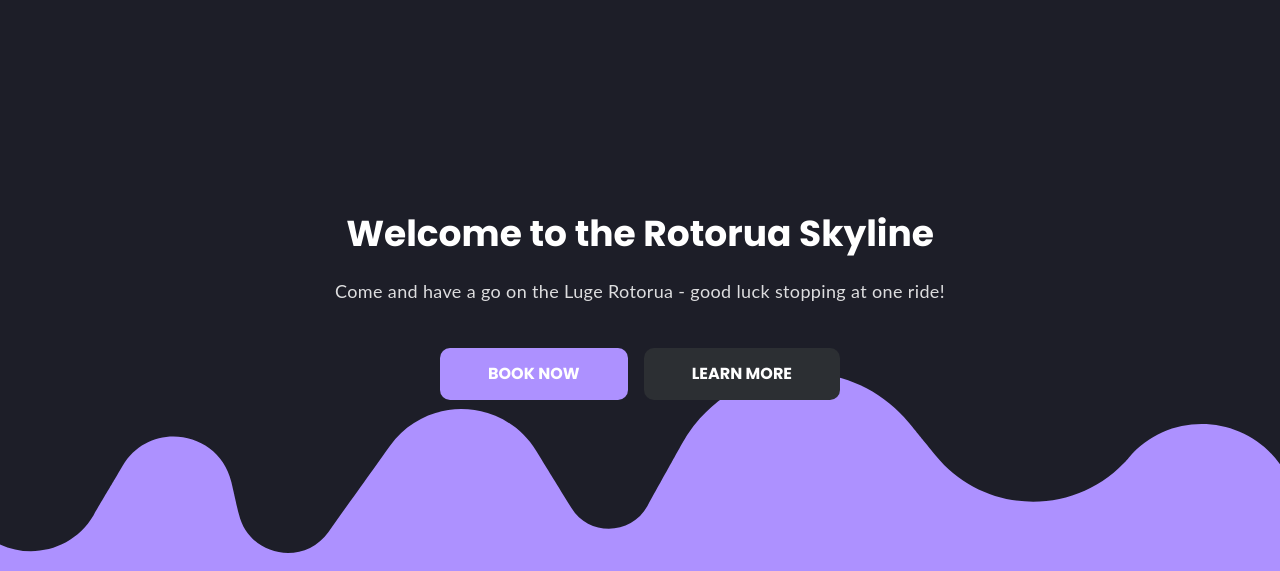
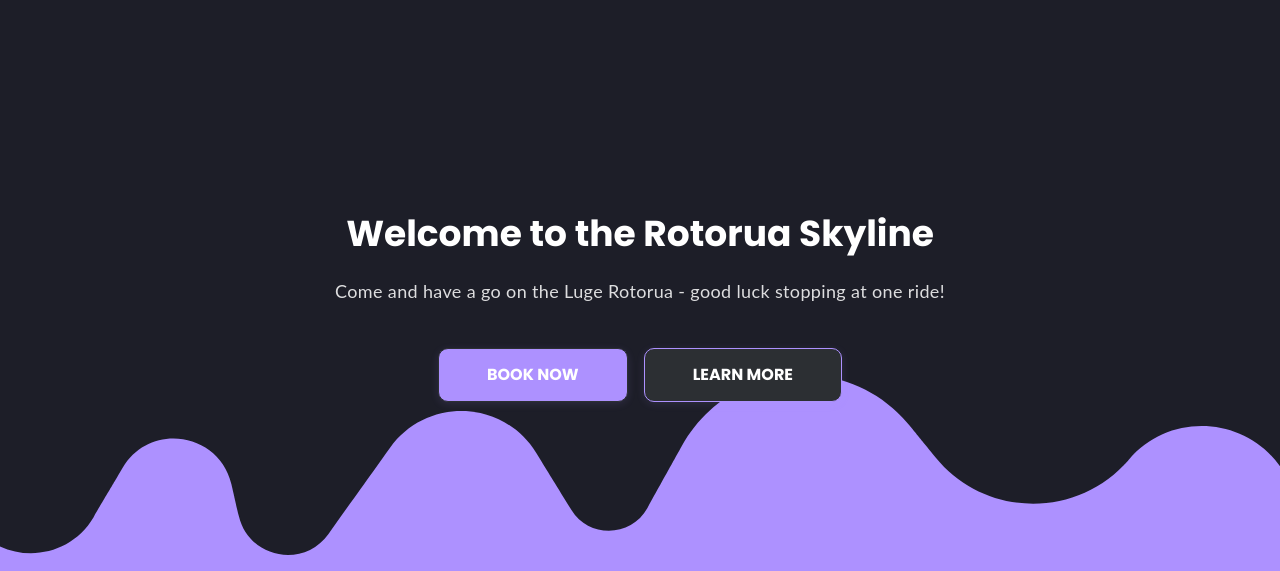
Before and after one commit to leighton075/075.it.com, a PHP site: page / in a window 1280 px wide. Shown: the part 97-668 px from the top of the page. Run offline with PHP 8.4, Linux system fonts and the light colour scheme; data that the repository does not hold is empty.

Commit message:
refactor: add styles for 'book now' and 'learn more' buttons with improved borders and shadows

```diff
--- a/css/main.css
+++ b/css/main.css
@@ -197,3 +197,13 @@
     text-align: center !important;
     color: #a2a8bd !important
 }
+
+.book-now-btn {
+    border: 1.5px solid #2c2f33 !important;
+    box-shadow: 0 2px 8px rgba(173,145,255,0.12);
+}
+
+.learn-more-btn {
+    border: 1.5px solid #ad91ff !important;
+    box-shadow: 0 2px 8px rgba(173,145,255,0.12);
+}
```
